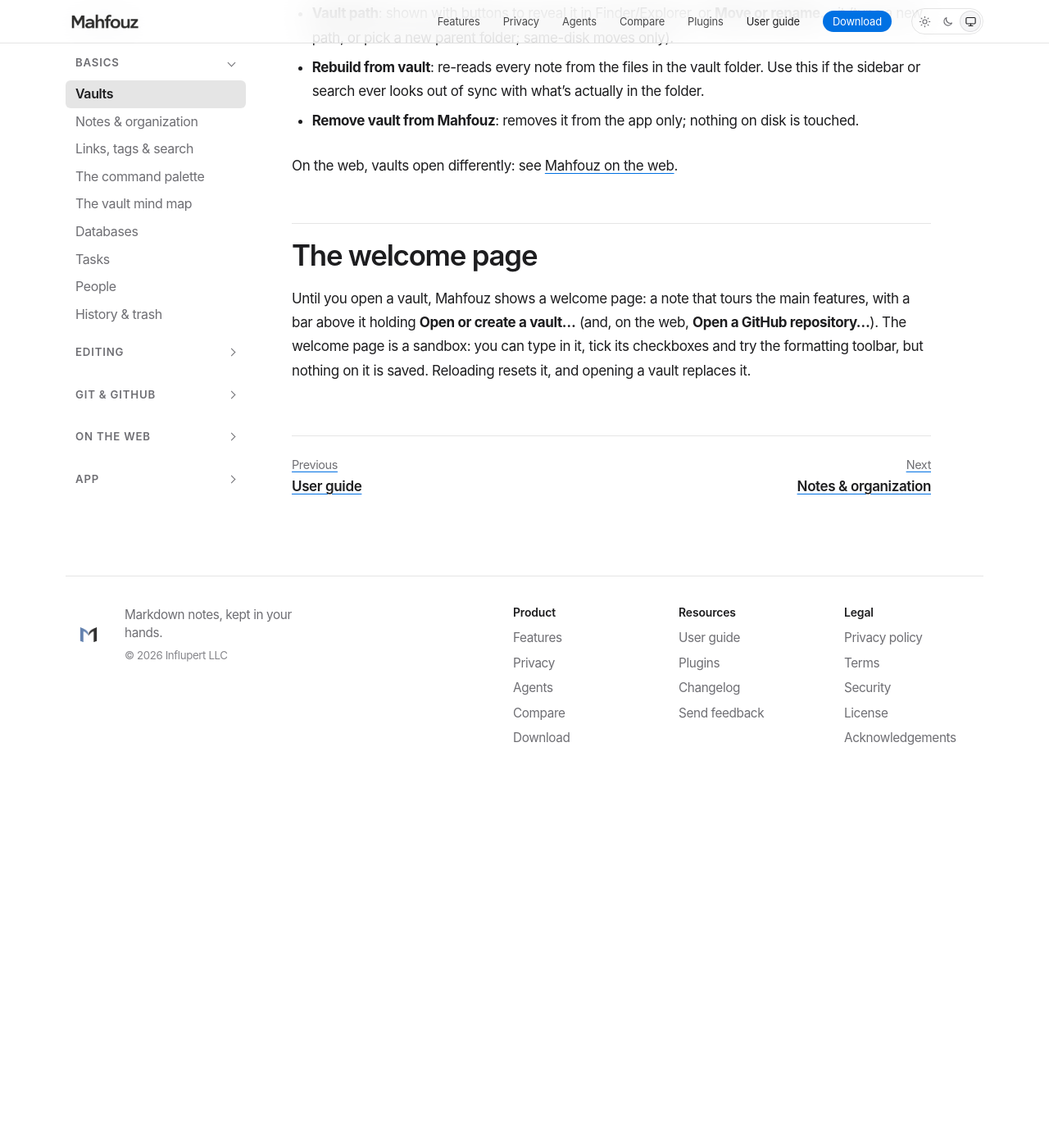
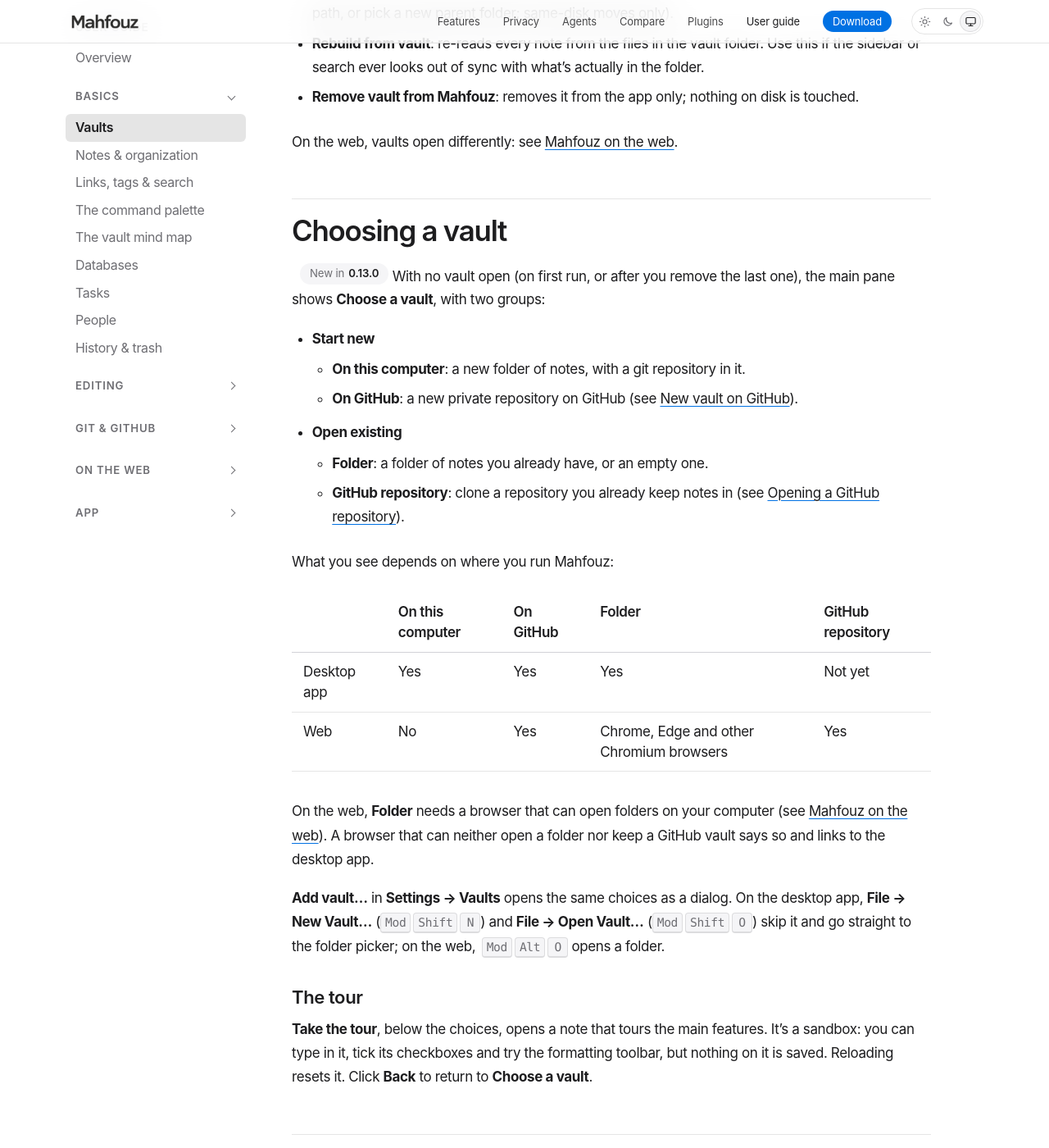
Before and after one commit to mahfouz-app/docs, a Jekyll site: the page built from guide/vaults.md, in a window 1280 px wide and 1400 px high, scrolled down 537 px. Shown: the whole window at 82% size. Built offline with Jekyll 4.4.1, drawn with Linux system fonts in a browser that asks for light colours; before the commit the page ends 1485 px from its top, so only the background shows below that; some of the changed text lies outside the part shown.

Commit message:
Guide: vault chooser and New vault on GitHub
Replace the welcome page section with Choose a vault (Start new / Open
existing, per platform), Add vault… as a dialog, the tour, and New vault
on GitHub. Point the web pages at the chooser.

Co-Authored-By: Claude Opus 5.5 <noreply@anthropic.com>

```diff
--- a/guide/vaults.md
+++ b/guide/vaults.md
@@ -6,10 +6,9 @@ permalink: /guide/vaults/
 ---
 
 A **vault** is a folder on disk containing your notes, and (usually) a git
-repository. Mahfouz doesn't create a vault for you on first launch. Use
-**File → Open Vault…** (<kbd>Cmd/Ctrl</kbd><kbd>O</kbd>) to point it at an existing folder or
-an empty one you want to turn into a vault. An empty folder stays empty:
-Mahfouz writes no starter note into it.
+repository. Mahfouz doesn't create a vault for you on first launch: it asks
+you to [choose one](#choosing-a-vault). An empty folder stays empty: Mahfouz
+writes no starter note into it.
 
 You can have multiple vaults open at once. Each appears as its own
 collapsible section at the top of the Sidebar's Notes view, showing either
@@ -32,11 +31,63 @@ vault specifically (see [Git sync & remotes](/guide/git/#git-sync--remotes) and
 
 On the web, vaults open differently: see [Mahfouz on the web](/guide/web/).
 
-## The welcome page
+## Choosing a vault
 
-Until you open a vault, Mahfouz shows a welcome page: a note that tours
-the main features, with a bar above it holding **Open or create a vault…**
-(and, on the web, **Open a GitHub repository…**). The welcome page is a
-sandbox: you can type in it, tick its checkboxes and try the formatting
-toolbar, but nothing on it is saved. Reloading resets it, and opening a
-vault replaces it.
+{% include since.html v="0.13.0" %} With no vault open (on first run, or
+after you remove the last one), the main pane shows **Choose a vault**, with
+two groups:
+
+- **Start new**
+  - **On this computer**: a new folder of notes, with a git repository in it.
+  - **On GitHub**: a new private repository on GitHub (see
+    [New vault on GitHub](#new-vault-on-github)).
+- **Open existing**
+  - **Folder**: a folder of notes you already have, or an empty one.
+  - **GitHub repository**: clone a repository you already keep notes in (see
+    [Opening a GitHub repository](/guide/web-github/#opening-a-github-repository)).
+
+What you see depends on where you run Mahfouz:
+
+| | On this computer | On GitHub | Folder | GitHub repository |
+|---|---|---|---|---|
+| Desktop app | Yes | Yes | Yes | Not yet |
+| Web | No | Yes | Chrome, Edge and other Chromium browsers | Yes |
+
+On the web, **Folder** needs a browser that can open folders on your
+computer (see [Mahfouz on the web](/guide/web/)). A browser that can neither
+open a folder nor keep a GitHub vault says so and links to the desktop app.
+
+**Add vault…** in **Settings → Vaults** opens the same choices as a dialog.
+On the desktop app, **File → New Vault…**
+(<kbd>Mod</kbd><kbd>Shift</kbd><kbd>N</kbd>) and **File → Open Vault…**
+(<kbd>Mod</kbd><kbd>Shift</kbd><kbd>O</kbd>) skip it and go straight to the
+folder picker; on the web, <kbd>Mod</kbd><kbd>Alt</kbd><kbd>O</kbd> opens a
+folder.
+
+### The tour
+
+**Take the tour**, below the choices, opens a note that tours the main
+features. It's a sandbox: you can type in it, tick its checkboxes and try the
+formatting toolbar, but nothing on it is saved. Reloading resets it. Click
+**Back** to return to **Choose a vault**.
+
+## New vault on GitHub
+
+{% include since.html v="0.13.0" %} **On GitHub** creates a private
+repository and makes it a vault. It needs a GitHub sign-in with the Mahfouz
+app installed on your own account (see [Signing in to
+GitHub](/guide/github/), or [on the web](/guide/web-github/#signing-in-with-github)).
+Mahfouz walks you through both if you haven't done them yet.
+
+1. Name the repository. It's always private; Mahfouz never creates a public
+   one.
+2. On the desktop app, also pick the folder the vault lives in on this
+   computer. It starts as `~/Documents/<name>`. The first push uses this
+   computer's SSH key, not your GitHub sign-in, so Mahfouz checks that it can
+   push before it creates anything. If the check fails, nothing is created,
+   and Mahfouz says what to fix.
+3. On the web, the vault is kept in the browser's storage, like a [cloned
+   repository](/guide/web-github/#where-a-github-vault-lives).
+
+If the repository was created but the first push failed, **Try again**
+pushes to that same repository instead of creating another.
```
Also changed, not shown: guide/web-github.md (+4 -2 lines), guide/web.md (+8 -6 lines).
